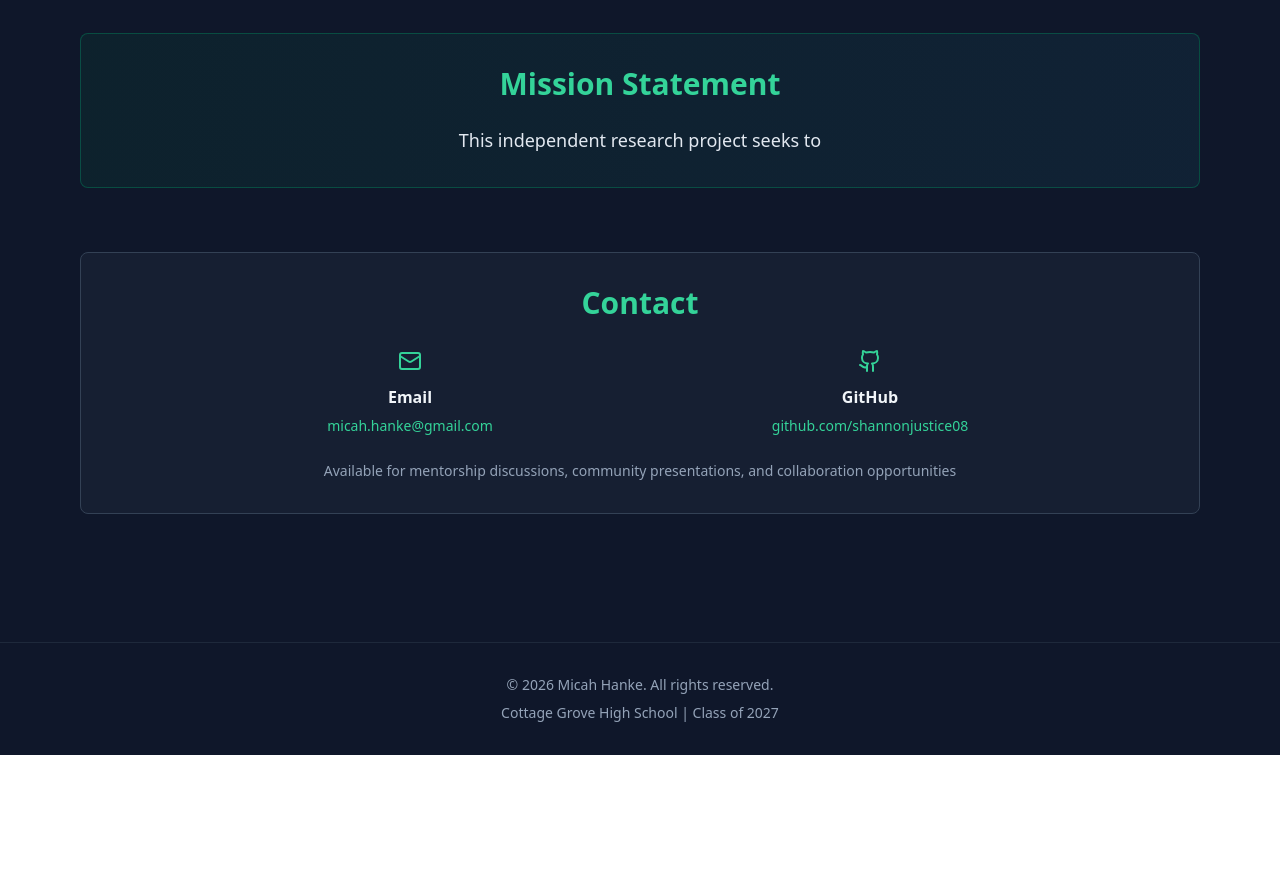
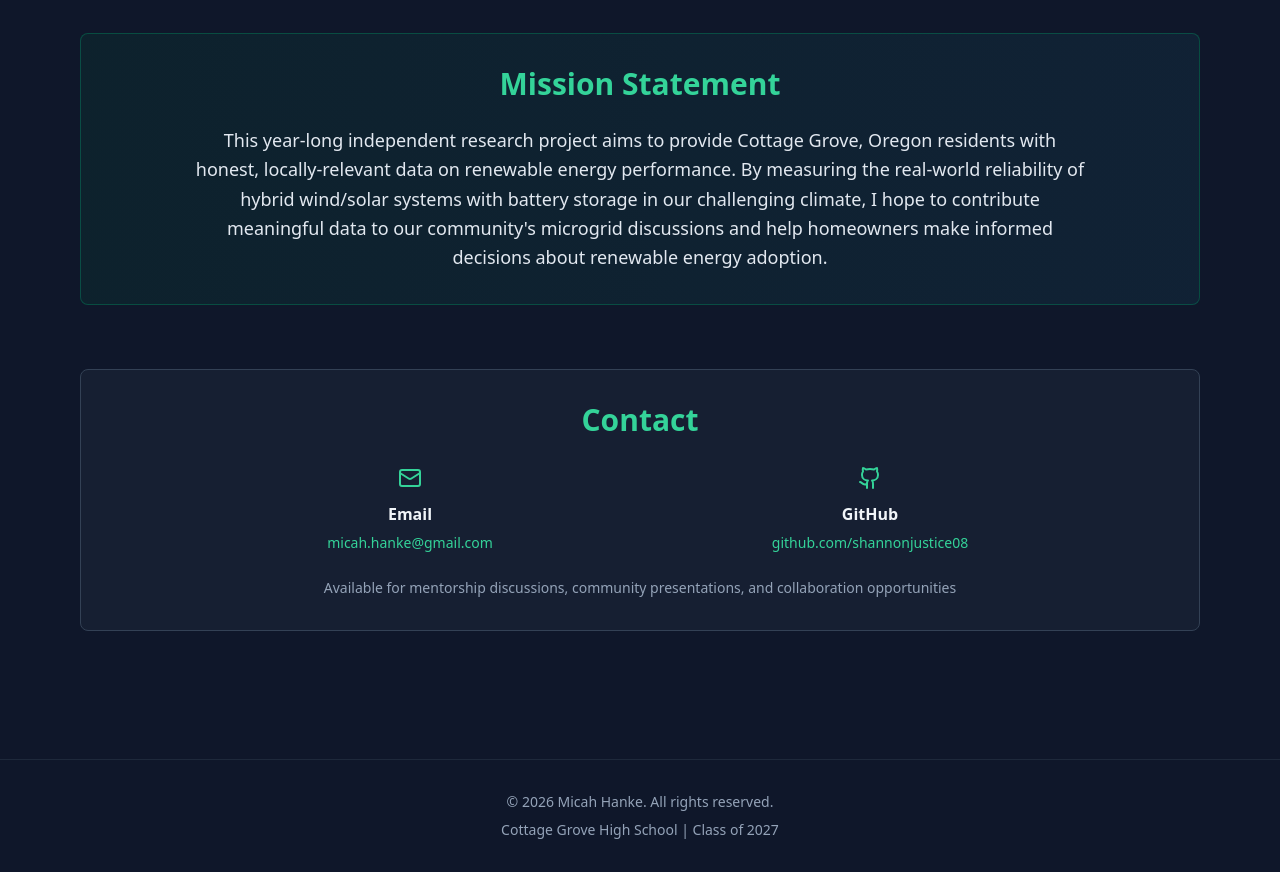
Before and after one commit to shannonjustice08/project-wind_Website, a React (Vite) app: page / in a window 1280 px wide. Shown: the part 2300-3172 px from the top of the page. Before the commit the page ends 3055 px from the top, so only its background shows below. Built offline with nearby package versions, Linux system fonts and the light colour scheme.

Commit message:
added mission statement.

```diff
--- a/src/App.tsx
+++ b/src/App.tsx
@@ -401,7 +401,11 @@ function HomePage() {
           Mission Statement
         </h2>
         <p className="text-lg text-slate-200 leading-relaxed text-center max-w-4xl mx-auto">
-          This independent research project seeks to
+        This year-long independent research project aims to provide Cottage Grove, Oregon residents with
+          honest, locally-relevant data on renewable energy performance.
+          By measuring the real-world reliability of hybrid wind/solar systems with battery storage in our
+          challenging climate, I hope to contribute meaningful data to our community's microgrid discussions
+          and help homeowners make informed decisions about renewable energy adoption.
         </p>
       </section>
 
```
